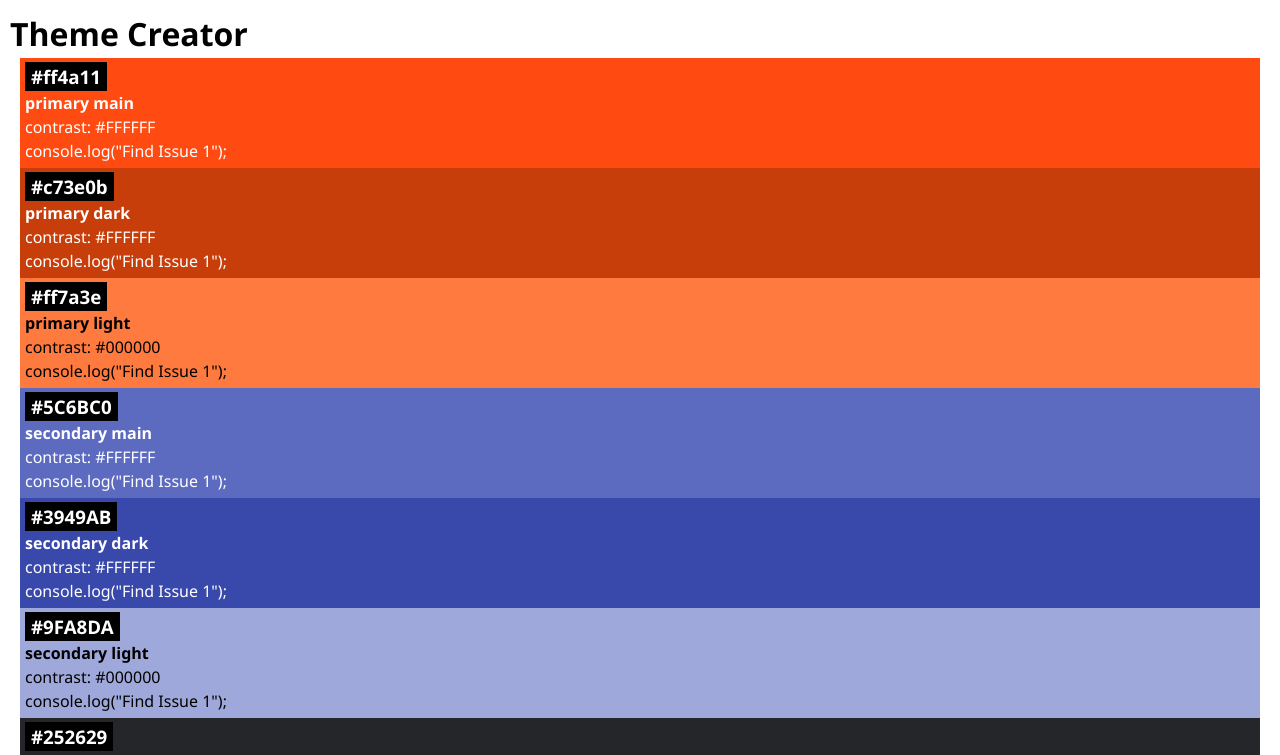
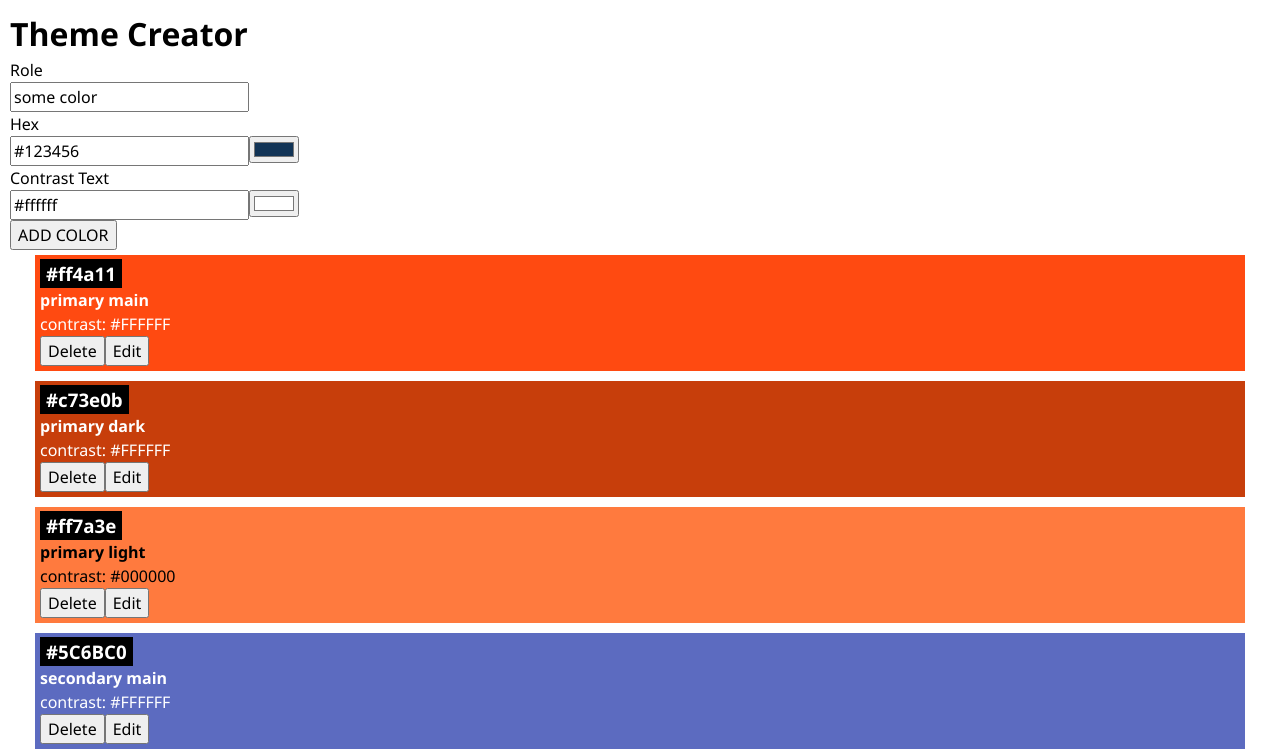
Before and after one commit to BengelAdoma/recap-project-4, a React (Vite) app: page / in a window 1280 px wide. Shown: the top 755 px of the page. Built offline with nearby package versions, Linux system fonts and the light colour scheme.

Commit message:
resolved issue

```diff
--- a/src/App.jsx
+++ b/src/App.jsx
@@ -1,18 +1,62 @@
+import { useState } from "react";
 import { initialColors } from "./lib/colors";
 import Color from "./Components/Color/Color";
 import "./App.css";
-import { uid } from 'uid';
+import ColorForm from "./Components/Color/ColorForm.jsx";
+import { uid } from "uid";
 
 function App() {
-  // console.log("Find Issue 1");
+  const [colors, setColors] = useState(initialColors);
+  const [deleteId, setDeleteId] = useState(null); // Track the color to confirm deletion
+
+  function handleAddColor(newColor) {
+    setColors([{ id: uid(), ...newColor }, ...colors]); // Add new color at the top of the list
+  }
+
+  function handleDeleteColor(id) {
+    setColors(colors.filter((color) => color.id !== id)); // Remove the color with the specified id
+    setDeleteId(null); // Reset confirmation state
+  }
+
+  function confirmDeleteColor(id) {
+    setDeleteId(id); // Set the id of the color to be deleted
+  }
+
+  function cancelDelete() {
+    setDeleteId(null); // Cancel the delete action
+  }
+
+  function handleUpdateColor(id, updatedColor) {
+    setColors(
+      colors.map((color) =>
+        color.id === id ? { ...color, ...updatedColor } : color
+      )
+    ); // Update the color with the specified id
+  }
+
   return (
     <>
       <h1>Theme Creator</h1>
+      <ColorForm onSubmit={handleAddColor} />
 
-      {initialColors.map((color) => {
-        return <Color key={color.id} color={color} />;
-
-      })}
+      {colors.length === 0 ? (
+        <p className="color-card-highlight">
+          No colors... Start by adding some!
+        </p>
+      ) : (
+        colors.map((color) => (
+          <div key={color.id} className="color-card">
+            <Color
+              color={color}
+              handleDeleteColor={handleDeleteColor}
+              confirmDeleteColor={confirmDeleteColor}
+              deleteId={deleteId}
+              cancelDelete={cancelDelete}
+              handleUpdateColor={handleUpdateColor} // Pass update handler
+            />
+          </div>
+        ))
+      )}
     </>
   );
 }
--- a/src/Components/Color/Color.jsx
+++ b/src/Components/Color/Color.jsx
@@ -1,6 +1,22 @@
+import { useState } from "react";
+import ColorForm from "./ColorForm";
 import "./Color.css";
 
-export default function Color({ color }) {
+export default function Color({
+  color,
+  handleDeleteColor,
+  confirmDeleteColor,
+  deleteId,
+  cancelDelete,
+  handleUpdateColor, // New prop to handle updates
+}) {
+  const [isEditing, setIsEditing] = useState(false); // State to track edit mode
+
+  function handleEditSubmit(updatedColor) {
+    handleUpdateColor(color.id, updatedColor); // Update the color
+    setIsEditing(false); // Exit edit mode
+  }
+
   return (
     <div
       className="color-card"
@@ -9,12 +25,44 @@ export default function Color({ color }) {
         color: color.contrastText,
       }}
     >
-      <h3 className="color-card-headline">{color.hex}</h3>
-      <h4>{color.role}</h4>
-      <p>contrast: {color.contrastText}</p>
-       console.log("Find Issue 1");
+      {isEditing ? (
+        <ColorForm
+          onSubmit={handleEditSubmit} // Submit updated color
+          initialData={{
+            role: color.role,
+            hex: color.hex,
+            contrastText: color.contrastText,
+          }}
+        />
+      ) : (
+        <>
+          <h3 className="color-card-headline">{color.hex}</h3>
+          <h4>{color.role}</h4>
+          <p>contrast: {color.contrastText}</p>
+          {deleteId === color.id ? (
+            <div className="color-card-highlight">
+              <p className="color-card-headline">Really delete?</p>
+              <button onClick={() => handleDeleteColor(color.id)}>Delete</button>
+              <button onClick={cancelDelete}>Cancel</button>
+            </div>
+          ) : (
+            <>
+              <button
+                className="delete-button"
+                onClick={() => confirmDeleteColor(color.id)}
+              >
+                Delete
+              </button>
+              <button
+                className="edit-button"
+                onClick={() => setIsEditing(true)} // Enter edit mode
+              >
+                Edit
+              </button>
+            </>
+          )}
+        </>
+      )}
     </div>
-
   );
-  console.log("Find Issue 1");
 }
--- a/src/Components/Color/ColorForm.jsx
+++ b/src/Components/Color/ColorForm.jsx
@@ -1,5 +1,5 @@
-import ColorInput from "../ColorInput/ColorInput";
-import "./ColorForm.css";
+import ColorInput from "./ColorInput.jsx";
+import "./Color.css";
 
 export default function ColorForm({
     onSubmit, initialData = { role: "some color", hex: "#123456", contrastText: "#ffffff" },
```
